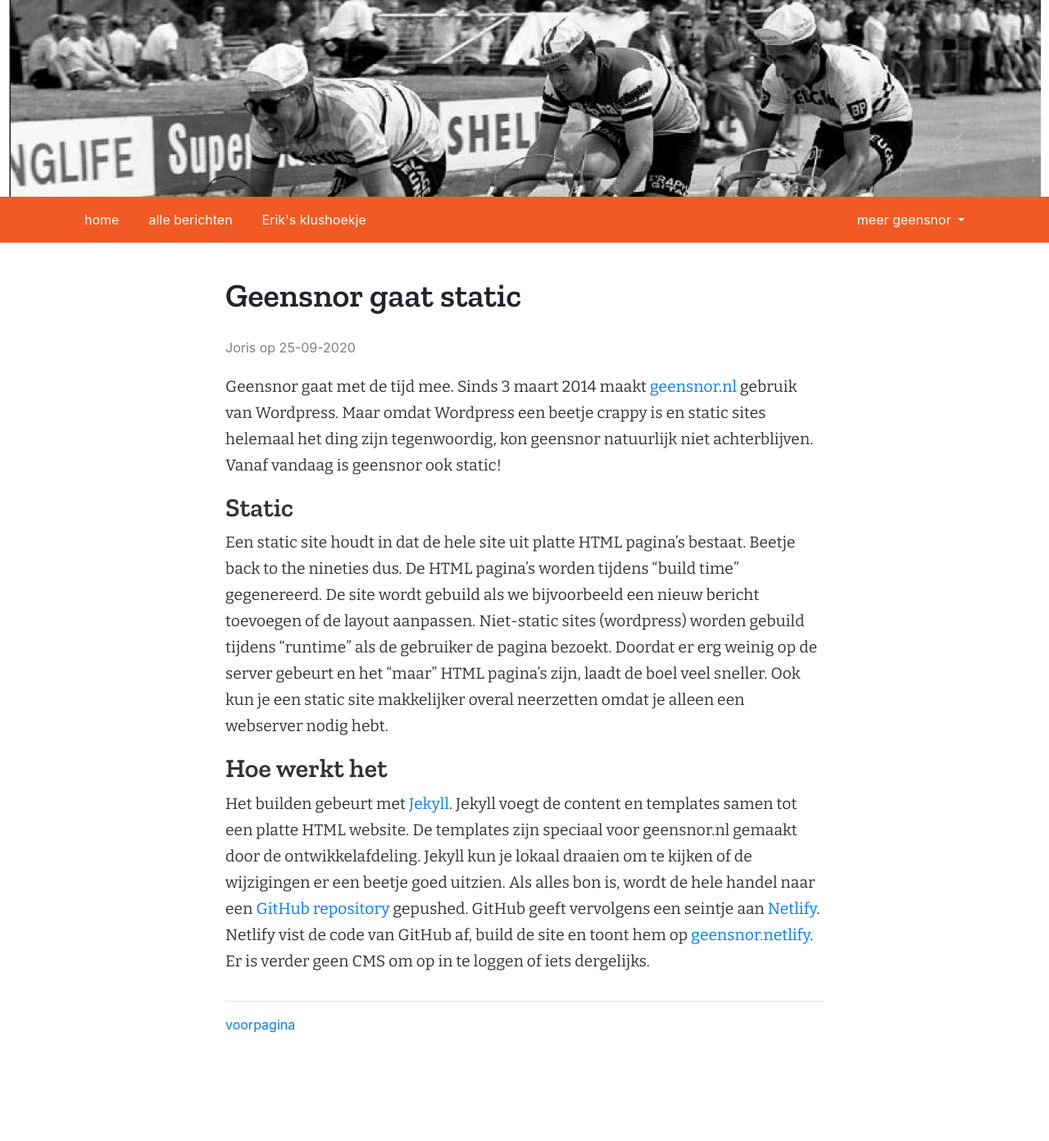
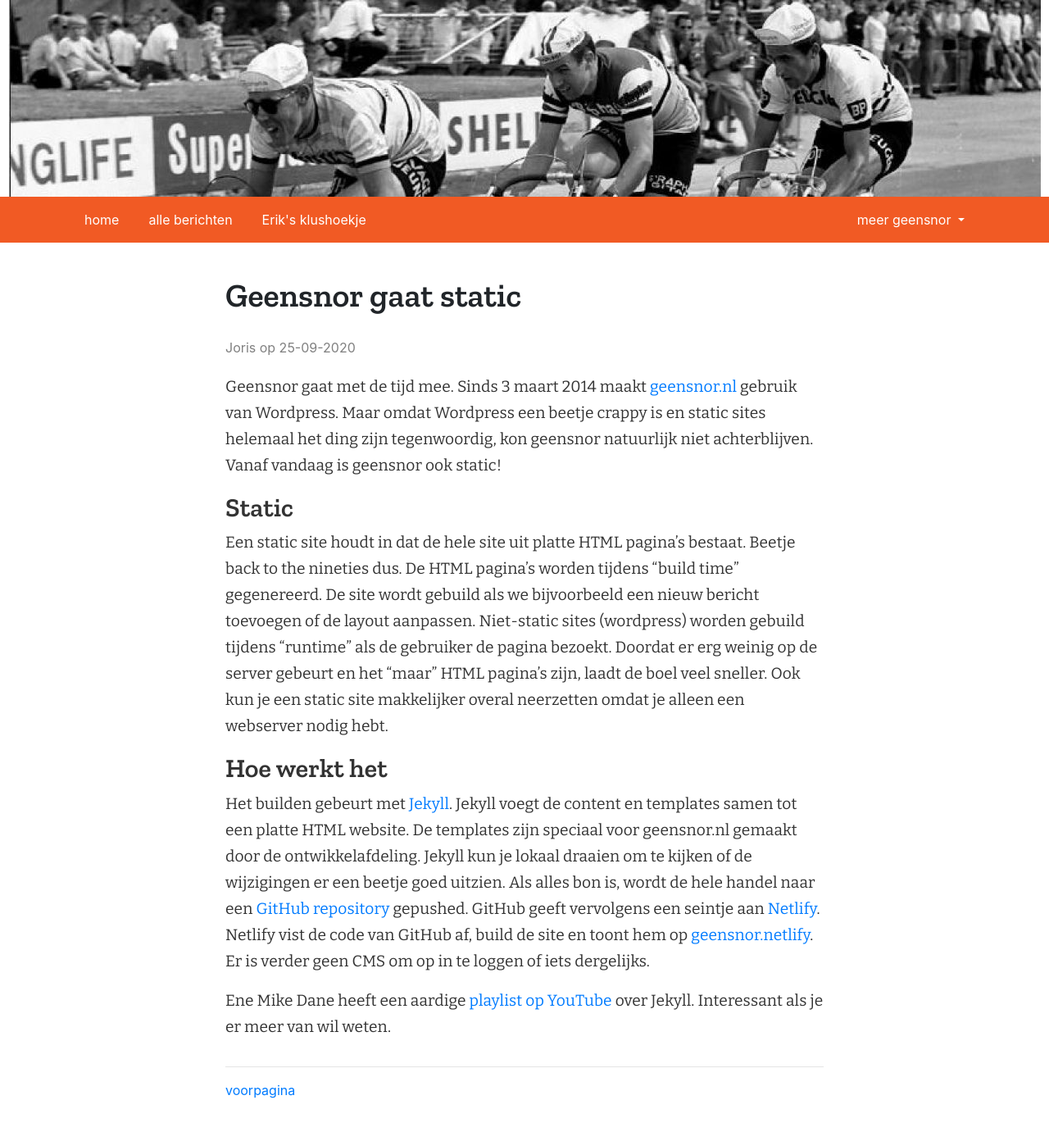
Before and after one commit to geensnor/geensnor.nl, a Jekyll site: the page built from _posts/2020-09-25-geensnor-gaat-staticmd.md, in a window 1280 px wide. Shown: the whole page at 82% size. Built offline with Jekyll 4.4.1, drawn with Linux system fonts in a browser that asks for light colours; before the commit the page ends 1312 px from its top, so only the background shows below that.

Commit message:
link mike

```diff
--- a/_posts/2020-09-25-geensnor-gaat-staticmd.md
+++ b/_posts/2020-09-25-geensnor-gaat-staticmd.md
@@ -15,3 +15,5 @@ Een static site houdt in dat de hele site uit platte HTML pagina's bestaat. Beet
 
 ## Hoe werkt het
 Het builden gebeurt met [Jekyll](https://jekyllrb.com/). Jekyll voegt de content en templates samen tot een platte HTML website. De templates zijn speciaal voor geensnor.nl gemaakt door de ontwikkelafdeling. Jekyll kun je lokaal draaien om te kijken of de wijzigingen er een beetje goed uitzien. Als alles bon is, wordt de hele handel naar een [GitHub repository](https://github.com/geensnor/geensnor.nl) gepushed. GitHub geeft vervolgens een seintje aan [Netlify](https://geensnor.netlify.app/). Netlify vist de code van GitHub af, build de site en toont hem op [geensnor.netlify](https://geensnor.netlify.app/). Er is verder geen CMS om op in te loggen of iets dergelijks.
+
+Ene Mike Dane heeft een aardige [playlist op YouTube](https://www.youtube.com/playlist?list=PLLAZ4kZ9dFpOPV5C5Ay0pHaa0RJFhcmcB) over Jekyll. Interessant als je er meer van wil weten.
```
